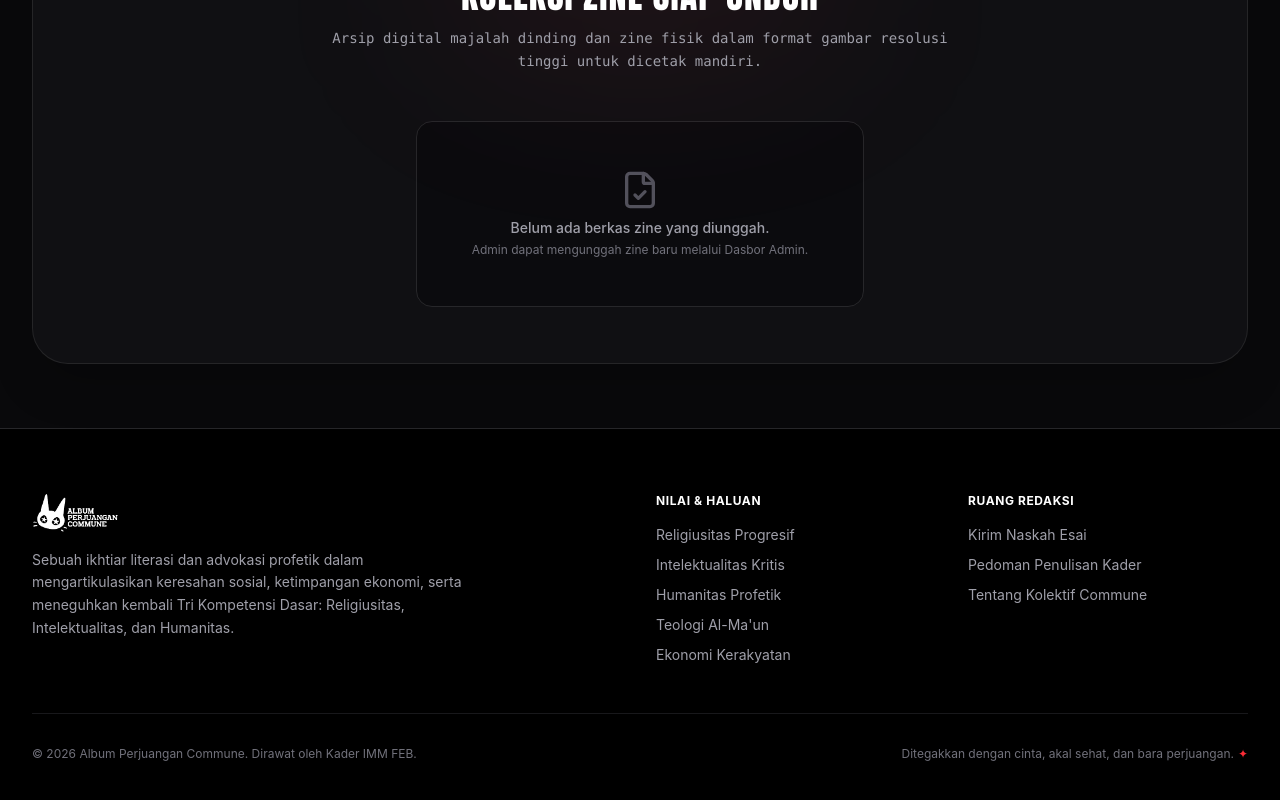
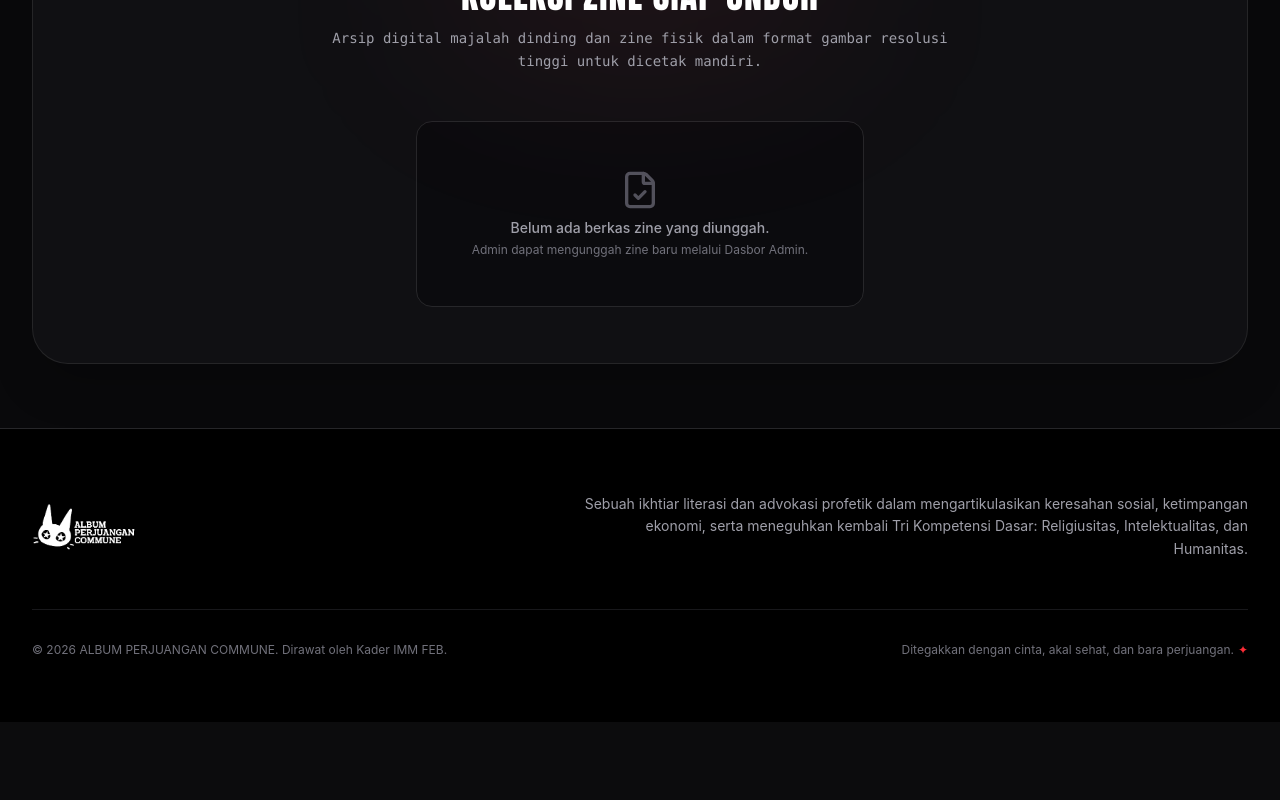
Before and after one commit to andk29853-cmd/album-perjuangan, a React (Vite) app: page / in a window 1280 px wide. Shown: the part 1498-2298 px from the top of the page. After the commit the page ends 2220 px from the top, so only its background shows below. Built offline with nearby package versions, Linux system fonts and the light colour scheme.

Commit message:
feat: simplify footer to left logo and right description with admin settings

```diff
--- a/src/components/AdminPage.jsx
+++ b/src/components/AdminPage.jsx
@@ -113,6 +113,21 @@ export function AdminPage({
       const reader = new FileReader();
       reader.onloadend = () => {
         setConfigForm(prev => ({ ...prev, heroEmblem: reader.result }));
+      };
+      reader.readAsDataURL(file);
+    }
+  };
+
+  const handleFooterLogoUpload = (e) => {
+    const file = e.target.files?.[0];
+    if (file) {
+      if (file.size > 5 * 1024 * 1024) {
+        alert('Ukuran file logo footer maksimal 5MB');
+        return;
+      }
+      const reader = new FileReader();
+      reader.onloadend = () => {
+        setConfigForm(prev => ({ ...prev, footerLogo: reader.result }));
       };
       reader.readAsDataURL(file);
     }
@@ -967,6 +982,80 @@ export function AdminPage({
                 </div>
               </div>
 
+              {/* Pengaturan Footer: Logo Kiri & Deskripsi Kanan */}
+              <div className="p-5 rounded-2xl bg-zinc-900/60 border border-zinc-800 space-y-4">
+                <div className="flex flex-col sm:flex-row sm:items-center justify-between gap-2">
+                  <div>
+                    <label className="block text-xs font-bold uppercase tracking-wider text-zinc-200">
+                      Pengaturan Footer (Logo Kiri & Deskripsi Kanan)
+                    </label>
+                    <p className="text-[11px] text-zinc-400 mt-0.5">
+                      Ubah logo dan naskah visi/deskripsi yang muncul di bagian paling bawah web (footer)
+                    </p>
+                  </div>
+                  <button
+                    type="button"
+                    onClick={() => setConfigForm({
+                      ...configForm,
+                      footerLogo: '/images/logo-commune.png',
+                      footerDescription: 'Sebuah ikhtiar literasi dan advokasi profetik dalam mengartikulasikan keresahan sosial, ketimpangan ekonomi, serta meneguhkan kembali Tri Kompetensi Dasar: Religiusitas, Intelektualitas, dan Humanitas.'
+                    })}
+                    className="text-[11px] text-red-400 hover:text-red-300 font-medium self-start sm:self-auto transition-colors"
+                  >
+                    Kembalikan ke Teks & Logo Awal
+                  </button>
+                </div>
+
+                {/* Footer Logo Upload & Preview */}
+                <div className="space-y-2 pt-1">
+                  <label className="block text-[11px] font-bold uppercase tracking-wider text-zinc-300">
+                    Gambar Logo Footer (Sisi Kiri)
+                  </label>
+                  <div className="flex flex-col sm:flex-row items-center gap-4">
+                    <div className="h-16 w-44 rounded-xl bg-black border border-zinc-800 flex items-center justify-center p-2 shrink-0">
+                      <img
+                        src={configForm.footerLogo || '/images/logo-commune.png'}
+                        alt="Logo Footer Preview"
+                        className="h-10 w-auto object-contain"
+                      />
+                    </div>
+                    <div className="flex-1 w-full space-y-2">
+                      <label className="flex items-center justify-center gap-2 px-4 py-2.5 rounded-xl bg-zinc-800 hover:bg-zinc-700 border border-dashed border-zinc-600 text-xs font-semibold text-zinc-200 hover:text-white cursor-pointer transition-all">
+                        <Upload className="w-3.5 h-3.5 text-red-400" />
+                        <span>Unggah Logo Footer Baru dari Komputer / HP</span>
+                        <input
+                          type="file"
+                          accept="image/*"
+                          className="hidden"
+                          onChange={handleFooterLogoUpload}
+                        />
+                      </label>
+                      <input
+                        type="url"
+                        value={configForm.footerLogo || ''}
+                        onChange={(e) => setConfigForm({ ...configForm, footerLogo: e.target.value })}
+                        placeholder="Atau tautan URL gambar (https://...)"
+                        className="w-full bg-zinc-950 border border-zinc-800 rounded-lg px-3 py-1.5 text-xs text-zinc-300 focus:outline-none focus:border-red-600"
+                      />
+                    </div>
+                  </div>
+                </div>
+
+                {/* Footer Description Input */}
+                <div className="pt-2">
+                  <label className="block text-[11px] font-bold uppercase tracking-wider text-zinc-300 mb-1.5">
+                    Naskah Deskripsi Footer (Sisi Kanan)
+                  </label>
+                  <textarea
+                    rows={3}
+                    value={configForm.footerDescription || ''}
+                    onChange={(e) => setConfigForm({ ...configForm, footerDescription: e.target.value })}
+                    placeholder="Tuliskan deskripsi visi yang tampil di sebelah kanan logo footer..."
+                    className="w-full bg-zinc-950 border border-zinc-800 rounded-xl p-3 text-xs sm:text-sm text-zinc-200 leading-relaxed focus:outline-none focus:border-red-600"
+                  />
+                </div>
+              </div>
+
               {/* Live Preview Box */}
               <div className="pt-6 border-t border-zinc-800">
                 <span className="text-xs font-bold uppercase tracking-wider text-zinc-400 mb-3 block">
@@ -986,7 +1075,7 @@ export function AdminPage({
                   <p className="text-sm text-zinc-400 max-w-xl mx-auto mb-8 leading-relaxed">
                     {configForm.heroDescription}
                   </p>
-                  <div className="pt-5 border-t border-zinc-800 text-left">
+                  <div className="pt-5 border-t border-zinc-800 text-left mb-6">
                     <span className="text-[10px] font-bold uppercase tracking-wider text-red-500 flex items-center gap-1 mb-1">
                       <Flame className="w-3 h-3 text-red-500" />
                       <span>KOLEKSI TULISAN & ARSIP PEMIKIRAN</span>
@@ -994,6 +1083,23 @@ export function AdminPage({
                     <h4 className="font-editorial text-xl font-bold text-white">
                       {configForm.articlesSectionTitle || "Artikel Perjuangan"}
                     </h4>
+                  </div>
+
+                  {/* Footer Live Preview */}
+                  <div className="pt-6 border-t border-zinc-800 text-left">
+                    <span className="text-[10px] font-bold uppercase tracking-wider text-zinc-500 block mb-3">
+                      PRATINJAU FOOTER BARU
+                    </span>
+                    <div className="flex flex-col sm:flex-row items-start sm:items-center justify-between gap-4 p-4 rounded-xl bg-zinc-950 border border-zinc-800/80">
+                      <img
+                        src={configForm.footerLogo || '/images/logo-commune.png'}
+                        alt="Logo Footer"
+                        className="h-8 w-auto object-contain shrink-0"
+                      />
+                      <p className="text-xs text-zinc-400 max-w-md sm:text-right">
+                        {configForm.footerDescription || "Sebuah ikhtiar literasi dan advokasi profetik..."}
+                      </p>
+                    </div>
                   </div>
                 </div>
               </div>
--- a/src/components/Footer.jsx
+++ b/src/components/Footer.jsx
@@ -5,55 +5,31 @@ export function Footer({ siteConfig, onOpenAdminLogin }) {
     <footer className="bg-black border-t border-zinc-800 text-zinc-400 py-12 md:py-16">
       <div className="max-w-7xl mx-auto px-4 sm:px-6 lg:px-8">
 
-        <div className="grid grid-cols-1 md:grid-cols-4 gap-8 mb-12">
+        {/* Main Footer: Left Logo, Right Description */}
+        <div className="flex flex-col md:flex-row items-start md:items-center justify-between gap-8 mb-12">
 
-          {/* Column 1: Logo & Vision */}
-          <div className="md:col-span-2 space-y-4">
-            <div className="flex items-center gap-3">
-              <img
-                src="/images/logo-commune.png"
-                alt="Commune Logo"
-                className="h-10 w-auto object-contain"
-              />
-            </div>
-
-            <p className="text-sm text-zinc-400 max-w-md leading-relaxed">
-              Sebuah ikhtiar literasi dan advokasi profetik dalam mengartikulasikan keresahan sosial, ketimpangan ekonomi, serta meneguhkan kembali Tri Kompetensi Dasar: Religiusitas, Intelektualitas, dan Humanitas.
-            </p>
+          {/* Left: Footer Logo */}
+          <div className="shrink-0">
+            <img
+              src={siteConfig?.footerLogo || "/images/logo-commune.png"}
+              alt={siteConfig?.siteName || "Commune Logo"}
+              className="h-10 sm:h-12 w-auto object-contain"
+            />
           </div>
 
-          {/* Column 2: Nilai & Haluan */}
-          <div>
-            <h5 className="text-xs font-bold uppercase tracking-wider text-white mb-4">
-              Nilai & Haluan
-            </h5>
-            <ul className="space-y-2.5 text-xs sm:text-sm">
-              <li><span className="text-zinc-400">Religiusitas Progresif</span></li>
-              <li><span className="text-zinc-400">Intelektualitas Kritis</span></li>
-              <li><span className="text-zinc-400">Humanitas Profetik</span></li>
-              <li><span className="text-zinc-400">Teologi Al-Ma'un</span></li>
-              <li><span className="text-zinc-400">Ekonomi Kerakyatan</span></li>
-            </ul>
-          </div>
-
-          {/* Column 3: Ruang Redaksi */}
-          <div>
-            <h5 className="text-xs font-bold uppercase tracking-wider text-white mb-4">
-              Ruang Redaksi
-            </h5>
-            <ul className="space-y-2.5 text-xs sm:text-sm">
-              <li><span className="hover:text-zinc-200 cursor-pointer">Kirim Naskah Esai</span></li>
-              <li><span className="hover:text-zinc-200 cursor-pointer">Pedoman Penulisan Kader</span></li>
-              <li><span className="hover:text-zinc-200 cursor-pointer">Tentang Kolektif Commune</span></li>
-            </ul>
+          {/* Right: Footer Description */}
+          <div className="max-w-2xl md:text-right">
+            <p className="text-xs sm:text-sm text-zinc-400 leading-relaxed">
+              {siteConfig?.footerDescription || "Sebuah ikhtiar literasi dan advokasi profetik dalam mengartikulasikan keresahan sosial, ketimpangan ekonomi, serta meneguhkan kembali Tri Kompetensi Dasar: Religiusitas, Intelektualitas, dan Humanitas."}
+            </p>
           </div>
 
         </div>
 
-        {/* Bottom Bar */}
+        {/* Bottom Bar: Copyright & Secret Admin Trigger */}
         <div className="pt-8 border-t border-zinc-900 flex flex-col sm:flex-row items-center justify-between gap-4 text-xs text-zinc-500">
           <p>
-            © {new Date().getFullYear()} Album Perjuangan Commune. Dirawat oleh Kader IMM FEB.
+            © {new Date().getFullYear()} {siteConfig?.siteName || "Album Perjuangan Commune"}. Dirawat oleh Kader IMM FEB.
           </p>
           <div className="flex items-center gap-1">
             <span
--- a/src/data/initialData.js
+++ b/src/data/initialData.js
@@ -13,6 +13,8 @@ export const defaultSiteConfig = {
   zineSectionBadge: "ZINE COMMUNE",
   zineSectionTitle: "KOLEKSI ZINE SIAP UNDUH",
   zineSectionSubtitle: "Arsip digital majalah dinding dan zine fisik dalam format gambar resolusi tinggi untuk dicetak mandiri.",
+  footerLogo: "/images/logo-commune.png",
+  footerDescription: "Sebuah ikhtiar literasi dan advokasi profetik dalam mengartikulasikan keresahan sosial, ketimpangan ekonomi, serta meneguhkan kembali Tri Kompetensi Dasar: Religiusitas, Intelektualitas, dan Humanitas.",
 };
 
 export const categories = [
```
